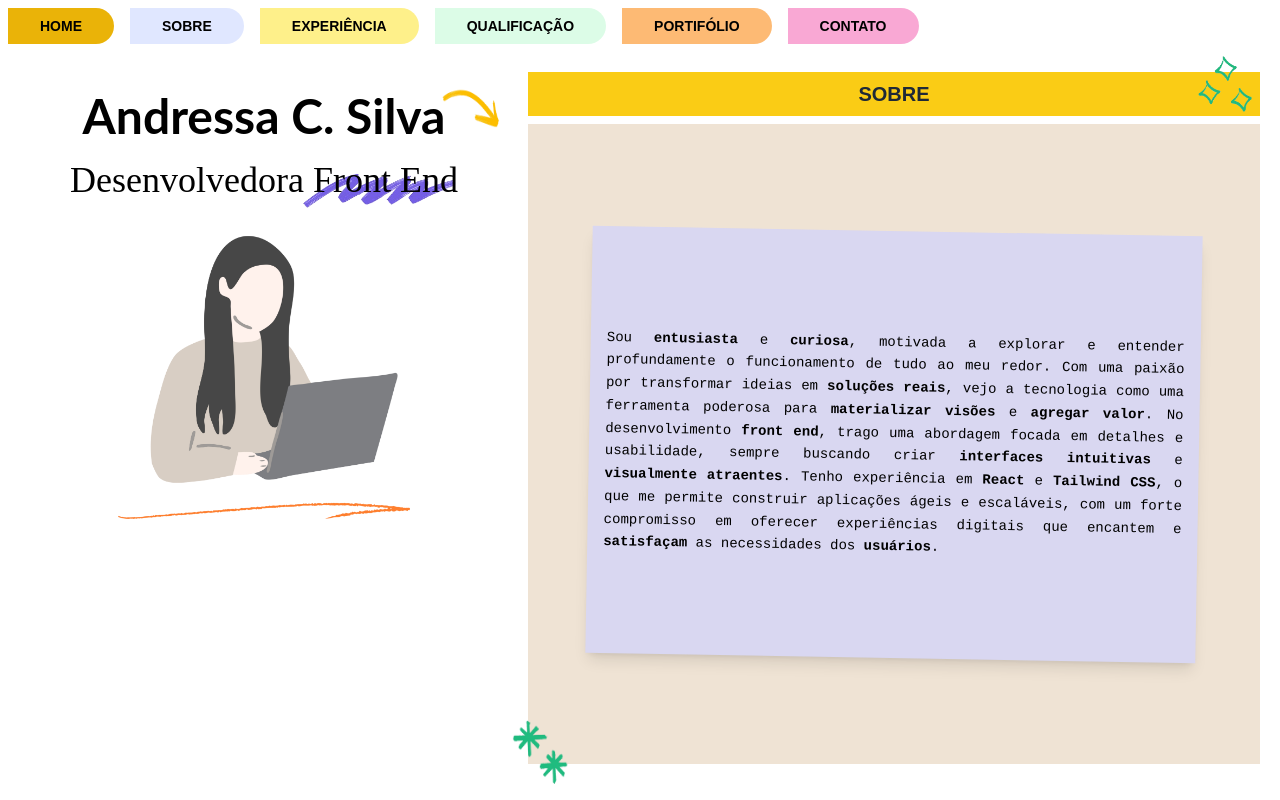
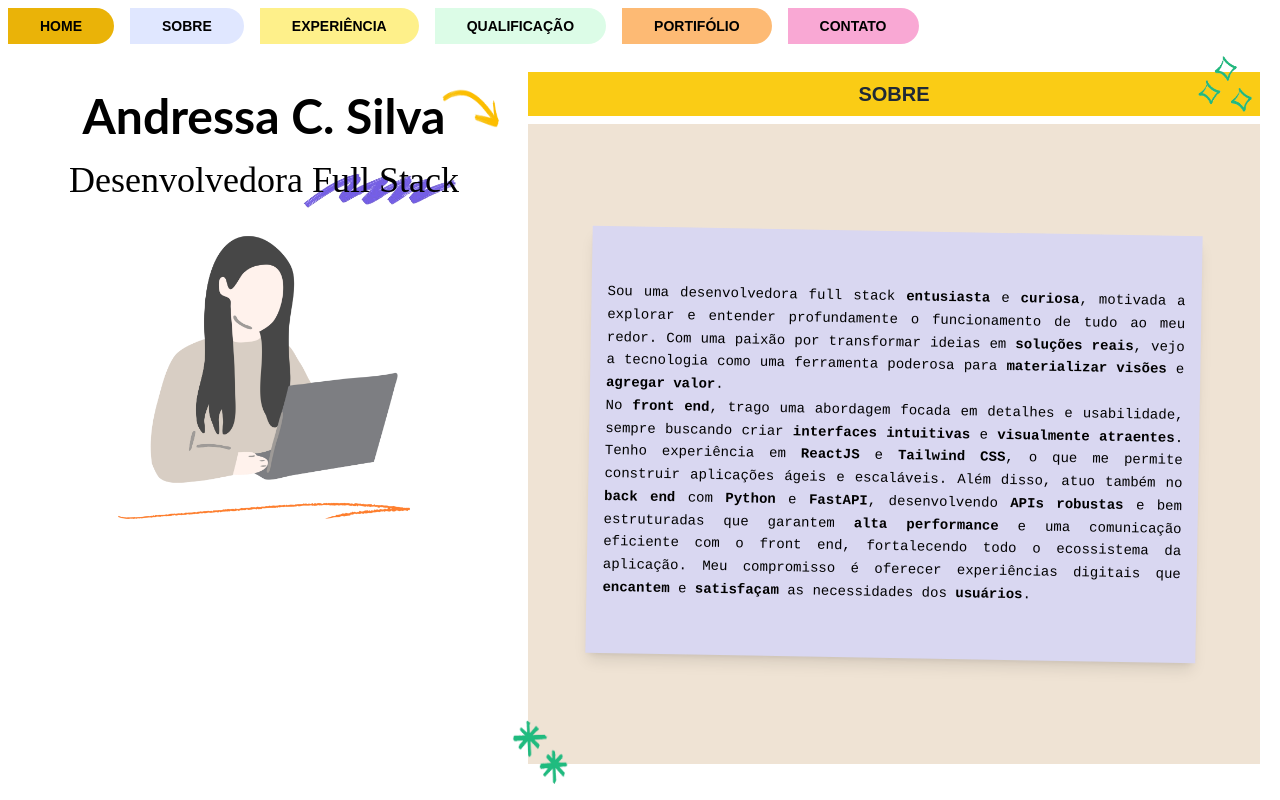
Before and after one commit to andressaagapito/portifolio, a React (Create React App) app: page / in a window 1280 px wide. Both pictures are taken after a click on the element "SOBRE". Built offline with nearby package versions, Linux system fonts and the light colour scheme.

Commit message:
atualização de informações

```diff
--- a/src/components/About/About.jsx
+++ b/src/components/About/About.jsx
@@ -34,21 +34,26 @@ function About() {
           className={`flex flex-wrap justify-center items-center font-jetbrains bg-[#d9d7f1] w-4/5 h-4/5 mx-auto p-5 text-base box-border overflow-auto shadow-lg transform rotate-1 lg:w-10/12 md:w-10/12 sm:w-11/12 sm:h-2/3 sm:p-4 sm:text-sm`}>
           {/* Parágrafo descrevendo o perfil com formatação de ênfase para palavras-chave */}
           <p className="leading-relaxed text-justify">
-            Sou <strong>entusiasta</strong> e <strong>curiosa</strong>, motivada
-            a explorar e entender profundamente o funcionamento de tudo ao meu
-            redor. Com uma paixão por transformar ideias em{" "}
-            <strong>soluções reais</strong>, vejo a tecnologia como uma
-            ferramenta poderosa para <strong>materializar visões</strong> e{" "}
-            <strong>agregar valor</strong>. No desenvolvimento{" "}
-            <strong>front end</strong>, trago uma abordagem focada em detalhes e
-            usabilidade, sempre buscando criar{" "}
-            <strong>interfaces intuitivas</strong> e{" "}
-            <strong>visualmente atraentes</strong>. Tenho experiência em{" "}
-            <strong>React</strong> e <strong>Tailwind CSS</strong>, o que me
-            permite construir aplicações ágeis e escaláveis, com um forte
-            compromisso em oferecer experiências digitais que encantem e{" "}
-            <strong>satisfaçam</strong> as necessidades dos{" "}
-            <strong>usuários</strong>.
+          Sou uma desenvolvedora full stack <strong>entusiasta</strong> e <strong>curiosa</strong>, motivada
+					a explorar e entender profundamente o funcionamento de tudo ao meu
+					redor. Com uma paixão por transformar ideias em {" "}
+					<strong>soluções reais</strong>, vejo a tecnologia como uma
+					ferramenta poderosa para <strong>materializar visões</strong> e {" "}
+					<strong>agregar valor</strong>. <br/>
+					No <strong>front end</strong>, trago uma abordagem focada em detalhes e{" "}
+					usabilidade, sempre buscando criar {" "}
+					<strong>interfaces intuitivas</strong> e {" "}
+					<strong>visualmente atraentes</strong>. Tenho experiência em {" "}
+					<strong>ReactJS</strong> e <strong>Tailwind CSS</strong>, o que me{" "}
+					permite construir aplicações ágeis e escaláveis. {" "}
+					Além disso, atuo também no <strong>back end</strong> com {" "}
+					<strong>Python</strong> e <strong>FastAPI</strong>, desenvolvendo {" "}
+					<strong>APIs robustas</strong> e bem estruturadas que garantem {" "}
+					<strong>alta performance</strong> e uma comunicação eficiente com o front end, {" "}
+					fortalecendo todo o ecossistema da aplicação. {" "}
+					Meu compromisso é oferecer experiências digitais que {" "}
+					<strong>encantem</strong> e <strong>satisfaçam</strong> as necessidades dos {" "}
+					<strong>usuários</strong>.
           </p>
         </div>
       </div>
--- a/src/components/Aside/Aside.jsx
+++ b/src/components/Aside/Aside.jsx
@@ -24,7 +24,7 @@ function Aside() {
         {/* Subtítulo e marcador roxo */}
         <div className="relative inline-flex items-center justify-center">
           <h2 className="font-sedgwick text-black text-3xl sm:text-4xl md:text-2xl lg:text-3xl xl:text-4xl font-normal relative z-10">
-            Desenvolvedora Front End
+            Desenvolvedora Full Stack
           </h2>
 
           {/* Marcador roxo abaixo do subtítulo */}
--- a/src/components/Education/Education.jsx
+++ b/src/components/Education/Education.jsx
@@ -35,23 +35,26 @@ function Education() {
           {/* Texto descritivo da qualificação, incluindo formação acadêmica e certificações */}
           <p>
             {/* Informação sobre a universidade e curso */}
-            Universidade Estácio de Sá
-            <br />
-            <strong>Análise e Desenvolvimento de Sistemas</strong>
-            <br />
-            <em>2021, 2025</em>
+            <strong>Formação Acadêmica:</strong> <br />
+            Universidade Estácio de Sá <br />
+            <strong>Análise e Desenvolvimento de Sistemas</strong> <br />
+            <em>2021 – 2025</em>
             <br />
             <br />
-            {/* Nível de inglês */}
-            <strong>Inglês</strong>: Intermediário
+            {/* Idiomas */}
+            <strong>Idiomas:</strong> <br />
+            <strong>Inglês</strong>: Intermediário (EF SET English Certificate
+            70/100 – C1 Advanced) <br />
+            <strong>Espanhol</strong>: Básico
             <br />
             <br />
-            {/* Certificações e cursos adicionais */}
-            <strong>Fundamentos de Product Discovery</strong>
+            {/* Certificações */}
+						<strong>Certificações:</strong> <br />
+						Figma para Desenvolvedores <br />
+						Trabalho em Equipe <br />
+						Gestão Inteligente do Tempo <br />
+						Comunicação Avançada: Escuta Ativa, Empatia e Assertividade
             <br />
-            <strong>Princípios de Gerenciamento de Projetos</strong>
-            <br />
-            <strong>Scrum Fundamentals Certified</strong>
           </p>
         </div>
       </div>
--- a/src/components/Experience/Experience.jsx
+++ b/src/components/Experience/Experience.jsx
@@ -34,39 +34,31 @@ function Experience() {
           className={`flex flex-wrap justify-center items-center font-jetbrains bg-[#fdf9b4] w-4/5 h-4/5 mx-auto p-5 text-base box-border overflow-auto shadow-lg transform rotate-1 lg:w-10/12 md:w-10/12 sm:w-11/12 sm:h-2/3 sm:p-4 sm:text-sm`}>
           {/* Texto que descreve o trabalho realizado na Applus+ */}
           <p>
-            <strong>Applus+, Desenvolvimento Full Stack</strong>
-            <em>(Janeiro/2024 – Até o momento)</em>
+            <strong>Applus+, Desenvolvimento Full Stack - Integral </strong>
+            <em>(Fevereiro/2025 – Atual)</em>
           </p>
           <p>
-            Atuei na manutenção do código do sistema ERP da Applus+, assegurando
-            a melhoria contínua da experiência do usuário. Desenvolvi novas
-            funcionalidades e implementei regras de negócio com foco na
-            usabilidade e eficiência do sistema. Participei ativamente do design
-            e implementação do novo sistema ERP da empresa, desempenhando um
-            papel crucial tanto no desenvolvimento front-end quanto back-end,
-            utilizando novas tecnologias para criar interfaces intuitivas e
-            responsivas.
+					Atuei na manutenção do sistema ERP da Applus+, garantindo sua eficiência e prolongando a vida útil do software. Desenvolvi novas funcionalidades e implementei regras de negócio com foco na usabilidade e no desempenho. Contribuí na otimização e migração de sistemas legados, na criação de interfaces modernas com ReactJS e Tailwind CSS e no desenvolvimento de APIs escaláveis com Python e FastAPI. Atuei em equipes ágeis utilizando Scrum, Jira e Azure DevOps, integrando um time multicultural com comunicação diária em espanhol e inglês.
           </p>
           <br />
+					<p>
+            <strong>Applus+, Desenvolvimento Full Stack - Estágio </strong>
+            <em>(Janeiro/2024 – Janeiro/2025)</em>
+          </p>
 
-          {/* Lista de tecnologias utilizadas */}
+          <div className="text-left">
             <p>
-            <strong>Tecnologias utilizadas:</strong> JavaScript, React,
-            Typescript, Next, Node.js, Python, HTML5, CSS3, Tailwind, Git.
+              <strong>Tecnologias utilizadas:</strong> HTML5, CSS3, Tailwind CSS, JavaScript, ReactJS,
+              Node.JS, Python, FastAPI, Git.
             </p>
-          <br />
-
-          {/* Informações sobre os bancos de dados usados */}
             <p>
               <strong>Bancos de dados:</strong> MySQL, PostgreSQL.
             </p>
-          <br />
-
-          {/* Lista dos gerenciadores de projetos ágeis */}
             <p>
-            <strong> Gerenciadores de Projetos Ágeis:</strong> Azure DevOps,
+              <strong>Gerenciadores de Projetos Ágeis:</strong> Azure DevOps,
               Jira.
             </p>
+          </div>
         </div>
       </div>
     </div>
```
Also changed, not shown: 1 other file (tests, documents, lock files or other folders). Lines whose indentation alone changed are shown as unchanged.
